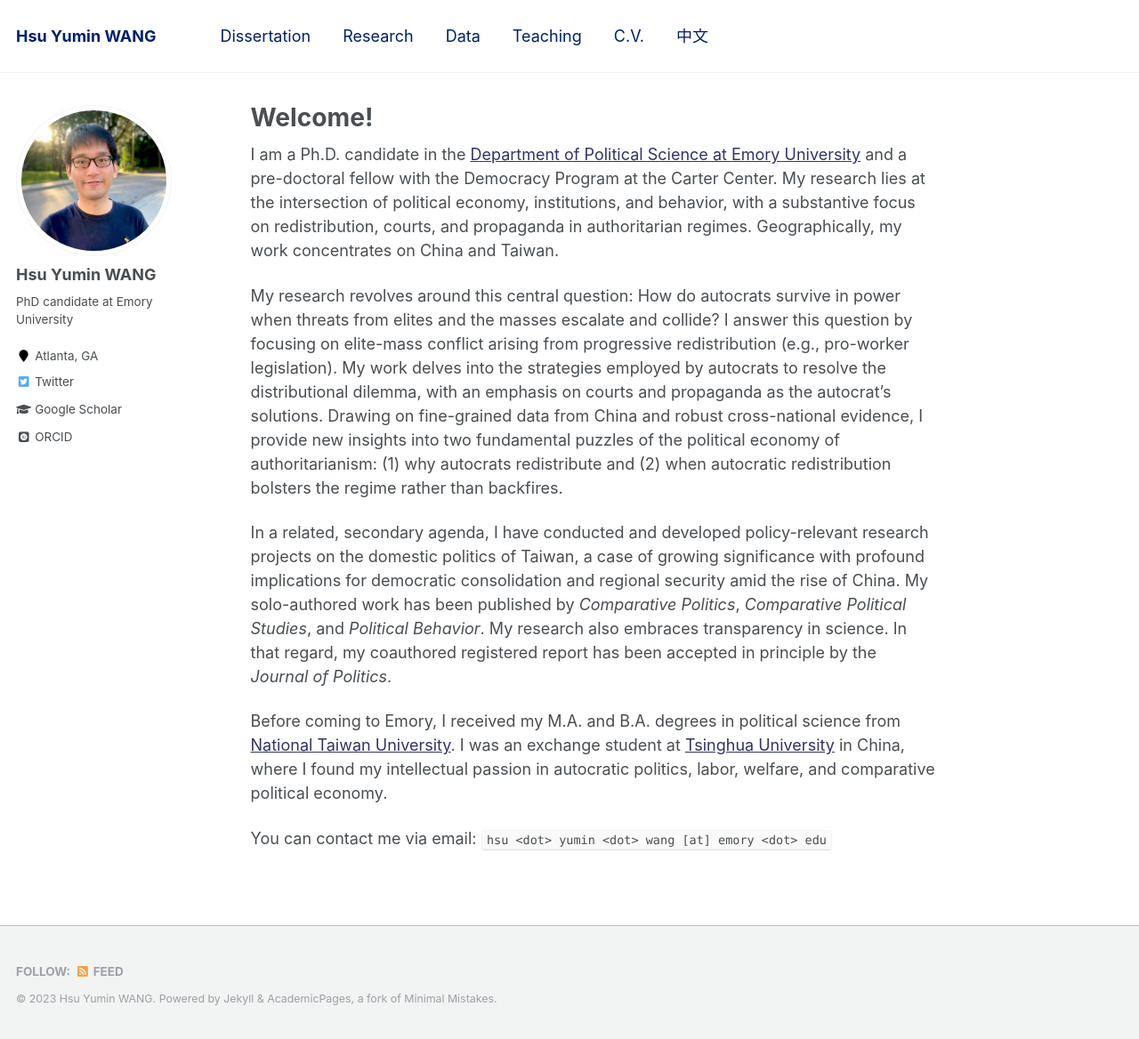
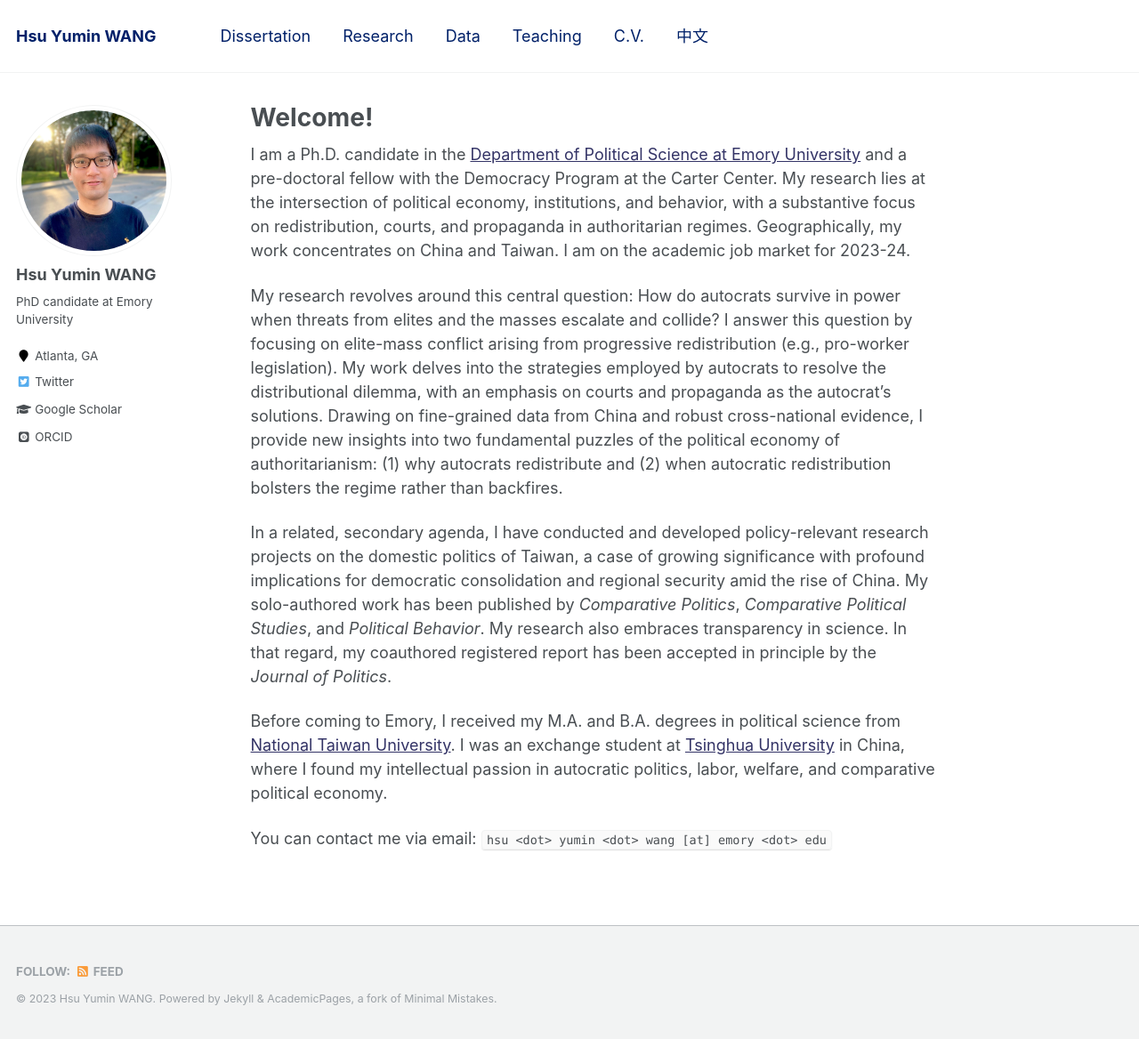
Before and after one commit to hsuyumin/hsuyumin.github.io, a Jekyll site: the page built from _pages/about.md, in a window 1280 px wide and 1168 px high. Shown: the whole window at 89% size. Built offline with Jekyll 4.4.1, drawn with Linux system fonts in a browser that asks for light colours; some web fonts are replaced.

Commit message:
Update about.md

```diff
--- a/_pages/about.md
+++ b/_pages/about.md
@@ -8,7 +8,7 @@ redirect_from:
   - /about.html
 ---
 
-I am a Ph.D. candidate in the [Department of Political Science at Emory University](http://polisci.emory.edu/home/) and a pre-doctoral fellow with the Democracy Program at the Carter Center. My research lies at the intersection of political economy, institutions, and behavior, with a substantive focus on redistribution, courts, and propaganda in authoritarian regimes. Geographically, my work concentrates on China and Taiwan.
+I am a Ph.D. candidate in the [Department of Political Science at Emory University](http://polisci.emory.edu/home/) and a pre-doctoral fellow with the Democracy Program at the Carter Center. My research lies at the intersection of political economy, institutions, and behavior, with a substantive focus on redistribution, courts, and propaganda in authoritarian regimes. Geographically, my work concentrates on China and Taiwan. I am on the academic job market for 2023-24.
 
 My research revolves around this central question: How do autocrats survive in power when threats from elites and the masses escalate and collide? I answer this question by focusing on elite-mass conflict arising from progressive redistribution (e.g., pro-worker legislation). My work delves into the strategies employed by autocrats to resolve the distributional dilemma, with an emphasis on courts and propaganda as the autocrat's solutions. Drawing on fine-grained data from China and robust cross-national evidence, I provide new insights into two fundamental puzzles of the political economy of authoritarianism: (1) why autocrats redistribute and (2) when autocratic redistribution bolsters the regime rather than backfires.
 
```
